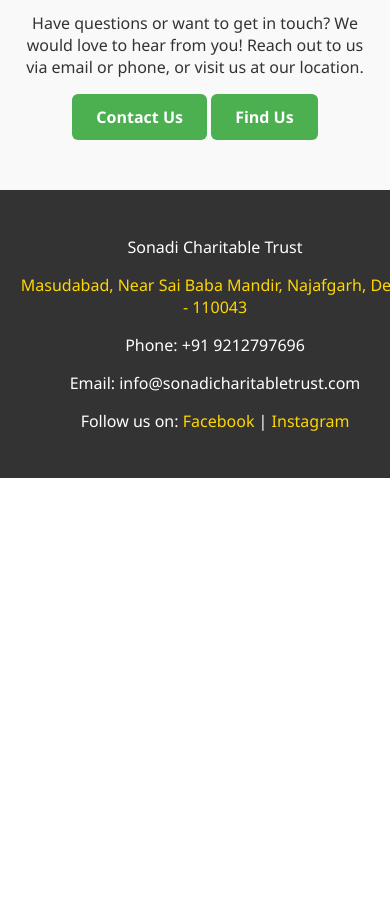
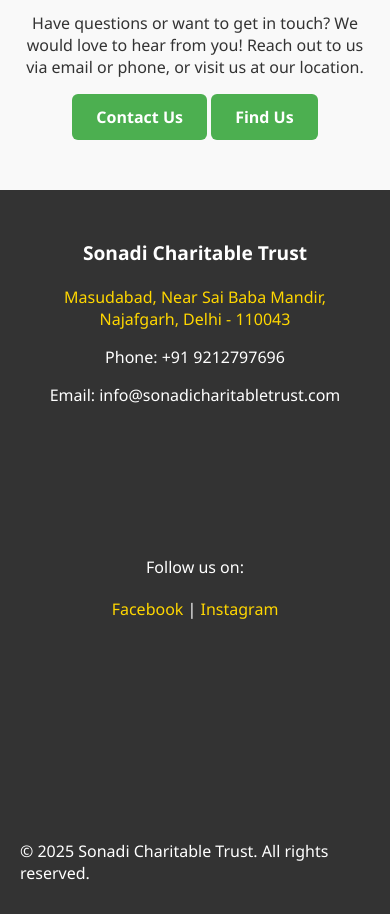
Before and after one commit to SonadiTrust/sonadi-project, a Django app: page / in a window 390 px wide. Shown: the part 1314-2228 px from the top of the page. Before the commit the page ends 1792 px from the top, so only its background shows below. Run offline with Django 5.2, Linux system fonts and the light colour scheme.

Commit message:
gfooter responsive

```diff
--- a/assets/css/Styles.css
+++ b/assets/css/Styles.css
@@ -44,6 +44,60 @@ header {
   text-align: center;
   color: var(--white);
 }
+
+footer {
+  background-color: var(--footer-bg);
+  color: var(--white);
+  width: 100%;
+  padding: 30px 20px;
+  box-sizing: border-box;
+}
+
+.footer-content {
+  display: flex;
+  flex-wrap: wrap;
+  justify-content: space-between;
+  gap: 20px;
+  max-width: 1000px;
+  margin: 0 auto;
+  text-align: left;
+}
+
+.footer-section {
+  flex: 1 1 300px;
+}
+
+.footer-section a {
+  color: var(--accent-yellow);
+  text-decoration: none;
+  display: inline-block;
+  margin-top: 4px;
+}
+
+.footer-section a:hover {
+  text-decoration: underline;
+}
+
+.footer-title {
+  font-weight: bold;
+  font-size: 1.2rem;
+  margin-bottom: 10px;
+}
+
+/* Responsive layout on mobile */
+@media (max-width: 768px) {
+  .footer-content {
+    flex-direction: column;
+    align-items: center;
+    text-align: center;
+  }
+
+  .footer-section {
+    text-align: center;
+  }
+}
+
+
 
 img {
   max-width: 100%;
@@ -213,16 +267,6 @@ textarea {
   background-color: #f9f9f9;
 }
 
-footer {
-  background-color: var(--footer-bg);
-  color: white;
-  text-align: center;
-  padding: 20px;
-  width: 100%;
-  position: relative;
-  bottom: 0;
-}
-
 
 .team {
   display: flex;
@@ -363,22 +407,6 @@ section h2 {
 .card h3 {
   margin: 0 0 10px;
   color: var(--primary-green);
-}
-
-footer {
-  background-color: var(--footer-bg);
-  color: var(--white);
-  text-align: center;
-  padding: 30px 20px;
-}
-
-footer a {
-  color: var(--accent-yellow);
-  text-decoration: none;
-}
-
-footer a:hover {
-  text-decoration: underline;
 }
 
 @media (max-width:768px) {
--- a/templates/footer.html
+++ b/templates/footer.html
@@ -1,22 +1,34 @@
-<footer>
-  <p>Sonadi Charitable Trust</p>
+<footer class="site-footer">
+  <div class="footer-content">
+    <div class="footer-section">
+      <p class="footer-title">Sonadi Charitable Trust</p>
+      <p>
         <a
           href="https://maps.app.goo.gl/Sa318vMGxYiHeN6q6"
           target="_blank"
           rel="noopener noreferrer"
         >
-    Masudabad, Near Sai Baba Mandir, Najafgarh, Delhi - 110043 </a
-  ><br />
+          Masudabad, Near Sai Baba Mandir,<br />
+          Najafgarh, Delhi - 110043
+        </a>
+      </p>
       <p>Phone: +91 9212797696</p>
       <p>Email: info@sonadicharitabletrust.com</p>
-  <p>
-    Follow us on:
+    </div>
+
+    <div class="footer-section">
+      <p>Follow us on:</p>
       <a href="https://www.facebook.com/SonadiCharitableTrust/" target="_blank"
         >Facebook</a
       >
-    |
+      <span> | </span>
       <a href="https://www.instagram.com/sonadicharitabletrust/" target="_blank"
         >Instagram</a
       >
-  </p>
+    </div>
+  </div>
+
+  <div class="footer-bottom">
+    © 2025 Sonadi Charitable Trust. All rights reserved.
+  </div>
 </footer>
--- a/templates/manage.py
+++ b/templates/manage.py
@@ -1 +1 @@
-fix# This file was removed because it was misplaced. Django's manage.py should only be in the backend root directory.
+# This file was removed because it was misplaced. Django's manage.py should only be in the backend root directory.
```
Lines whose indentation alone changed are shown as unchanged.
